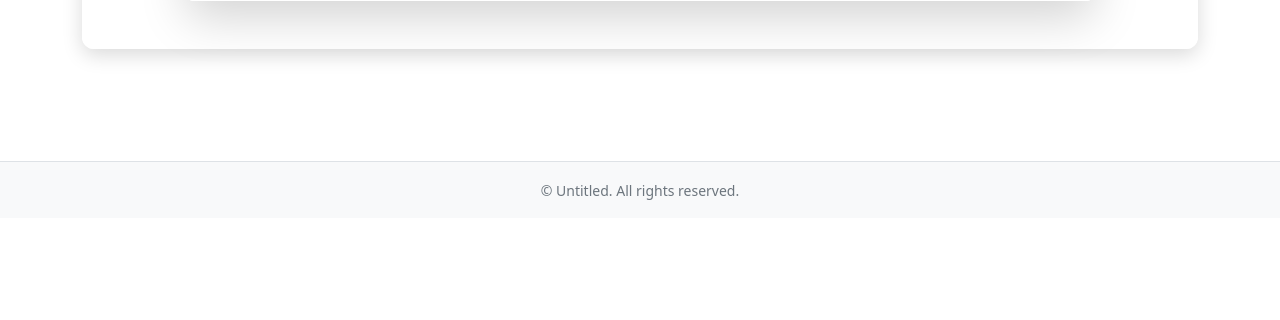
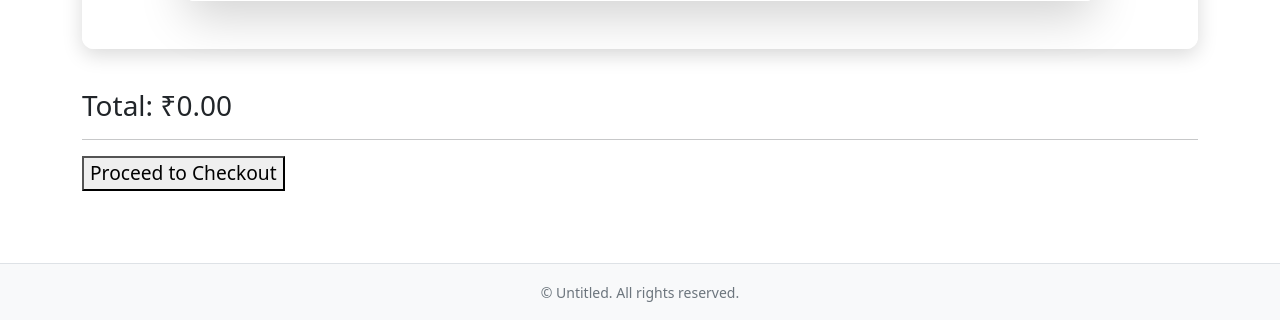
Before and after one commit to Vardhan-2K4/FullstackGaming-E-Commerce-Platform, a Flask app: template templates/cart.html in a window 1280 px wide. Shown: the part 836-1156 px from the top of the page. Before the commit the page ends 1036 px from the top, so only its background shows below. Run offline with Flask 3, Linux system fonts and the light colour scheme; the template is opened without the code that fills it: most values are stand-ins (such as "Sample title", 1, 10 or a date in 2020).

Commit message:
feat: implement complete checkout process with order management

```diff
--- a/app.py
+++ b/app.py
@@ -97,5 +97,65 @@ def gta_trilogy_page():
     """Serves the content page for GTA Trilogy."""
     return render_template('gta_trilogy.html')
 
+
+@app.route('/checkout', methods=['POST'])
+def checkout():
+    """
+    Finalizes the purchase. Creates an order, saves the items,
+    and clears the user's cart.
+    """
+    if 'user_id' not in session:
+        return redirect(url_for('login'))
+
+    user_id = session['user_id']
+    db = get_db()
+
+    # Step 1: Fetch all cart items to process the order
+    cart_items = db.execute('''
+        SELECT p.id, p.price, c.quantity
+        FROM cart c JOIN products p ON c.product_id = p.id
+        WHERE c.user_id = ?
+    ''', (user_id,)).fetchall()
+
+    if not cart_items:
+        flash('Your cart is empty. Cannot proceed to checkout.', 'warning')
+        return redirect(url_for('view_cart'))
+
+    # Step 2: Calculate the total price
+    total_price = sum(item['price'] * item['quantity'] for item in cart_items)
+
+    try:
+        # Step 3: Create a new entry in the 'orders' table
+        cursor = db.cursor()
+        cursor.execute(
+            'INSERT INTO orders (user_id, total_price) VALUES (?, ?)',
+            (user_id, total_price)
+        )
+        # Get the ID of the order we just created
+        new_order_id = cursor.lastrowid
+
+        # Step 4: Add each cart item to the 'order_items' table
+        for item in cart_items:
+            db.execute('''
+                INSERT INTO order_items (order_id, product_id, quantity, price_per_unit)
+                VALUES (?, ?, ?, ?)
+            ''', (new_order_id, item['id'], item['quantity'], item['price']))
+
+        # Step 5: Clear the user's shopping cart
+        db.execute('DELETE FROM cart WHERE user_id = ?', (user_id,))
+
+        # Step 6: Commit all changes to the database
+        db.commit()
+        flash('Thank you for your order!', 'success')
+    except Exception as e:
+        db.rollback() # Rollback changes if any step fails
+        flash(f'An error occurred during checkout: {e}', 'danger')
+    finally:
+        db.close()
+
+    # Redirect to the new profile page to see order history
+    return redirect(url_for('user_profile'))
+
+
 if __name__ == '__main__':
     app.run(debug=True)
--- a/templates/cart.html
+++ b/templates/cart.html
@@ -94,4 +94,13 @@
   </div>
 </section>
 
+{% if items %}
+        <h3>Total: ₹{{ "%.2f"|format(total) }}</h3>
+        <hr>
+        <form action="{{ url_for('checkout') }}" method="post">
+            <button type="submit" style="font-size: 1.2em;">Proceed to Checkout</button>
+        </form>
+    {% endif %}
+</body>
+</html>
 {% endblock %}
```
